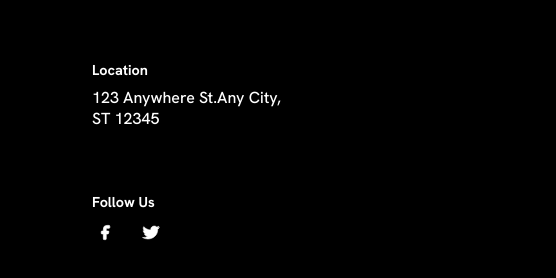
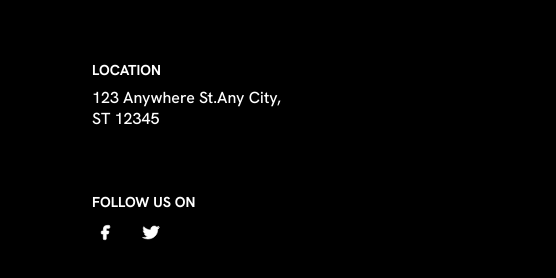
Before and after one commit to WondaBwoyKelvin/theSundaybite, a plain HTML site: page index.html in a window 1280 px wide. Shown: the part 3388-3666 px from the top of the page, 724-1280 px from the left. Drawn offline with Linux system fonts and the light colour scheme.

Commit message:
Update index.html

```diff
--- a/index.html
+++ b/index.html
@@ -149,13 +149,13 @@
                 </div>
 
                 <div class="location">
-                    <h3>Location</h3>
+                    <h3>LOCATION</h3>
                     <p>123 Anywhere St.Any City, ST 12345</p>
                 </div>
 
 
                   <div class="soc">
-                    <h3>Follow Us</h3>
+                    <h3>FOLLOW US ON</h3>
                     <img src="./images/facebook-svgrepo-com.svg" alt="">
                     <img src="./images/instagram-rounded-border-svgrepo-com.svg" alt="">
                      <img src="./images/twitter-svgrepo-com (1).svg" alt="">
```
